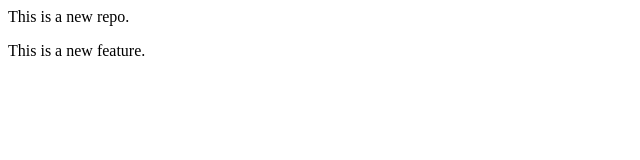
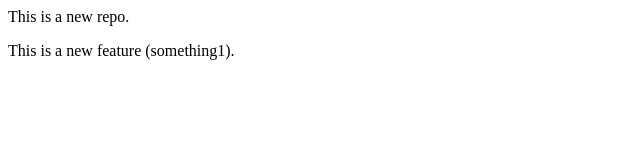
Before and after one commit to INFINITY-R13/sample2, a plain HTML site: page index.html in a window 1280 px wide. Shown: the full height of the page, 0-640 px from the left. Drawn offline with Linux system fonts and the light colour scheme.

Commit message:
Add Something1

```diff
--- a/index.html
+++ b/index.html
@@ -1,2 +1,2 @@
 <P>This is a new repo.</P>
-<p>This is a new feature.</p>
+<p>This is a new feature (something1).</p>
```
